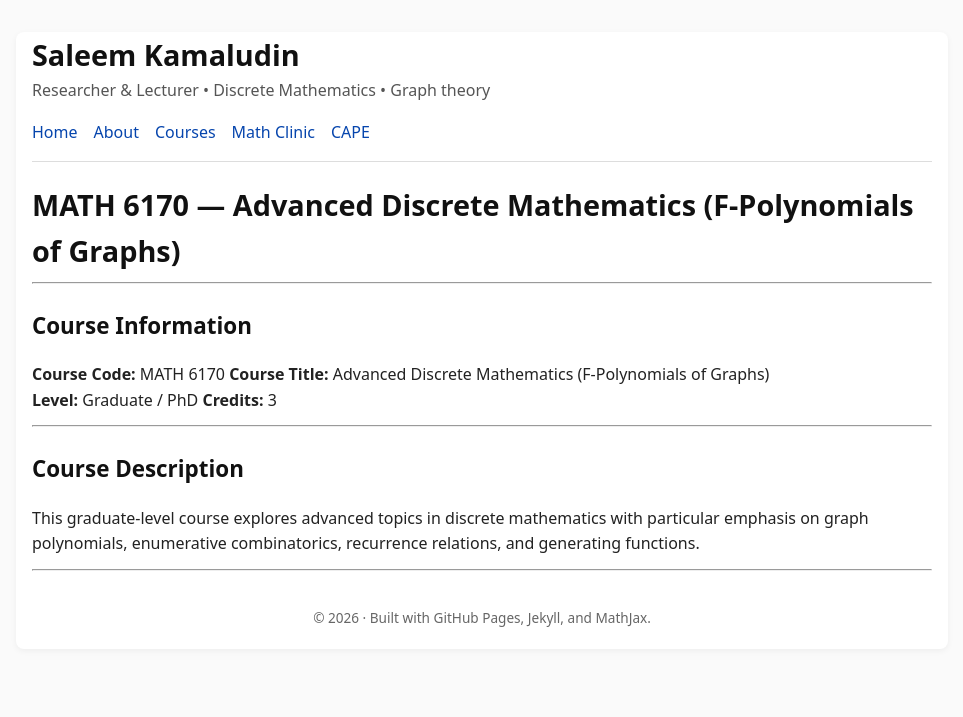
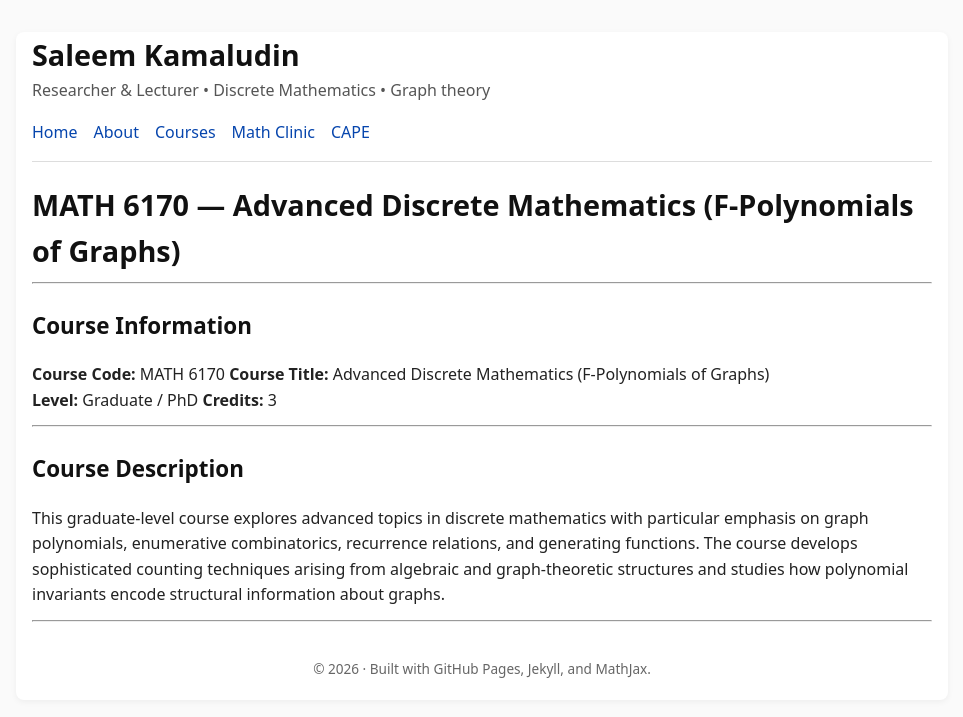
Before and after one commit to SaleemKamaludin/SaleemKamaludin.github.io, a Jekyll site: the page built from courses/graduate/advanced-discrete-mathematics/index.md, in a window 1280 px wide. Shown: the top 717 px of the page, without its empty margins (158-1121 px from the left). Built offline with Jekyll 4.4.1, drawn with Linux system fonts in a browser that asks for light colours.

Commit message:
Update index.md

```diff
--- a/courses/graduate/advanced-discrete-mathematics/index.md
+++ b/courses/graduate/advanced-discrete-mathematics/index.md
@@ -19,3 +19,4 @@ title: MATH 6170 — Advanced Discrete Mathematics (F-Polynomials of Graphs)
 ## Course Description
 
 This graduate-level course explores advanced topics in discrete mathematics with particular emphasis on graph polynomials, enumerative combinatorics, recurrence relations, and generating functions.
+The course develops sophisticated counting techniques arising from algebraic and graph-theoretic structures and studies how polynomial invariants encode structural information about graphs.
```
